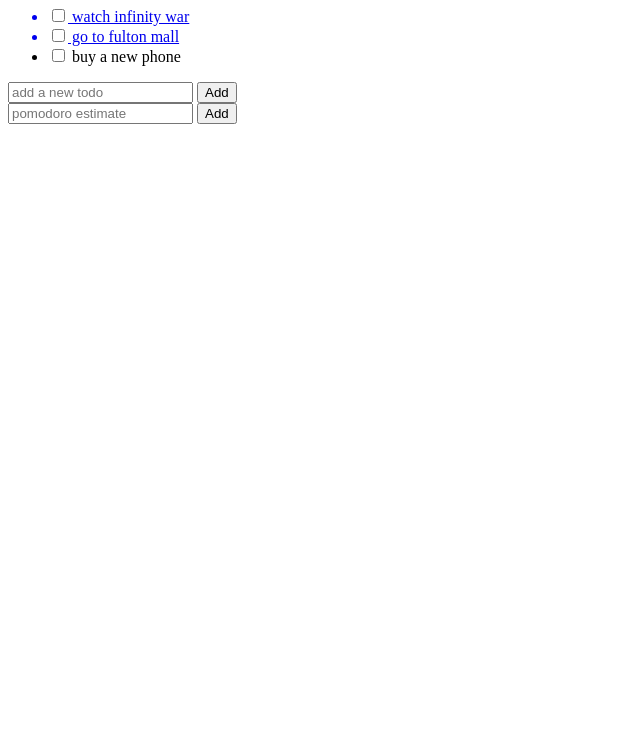
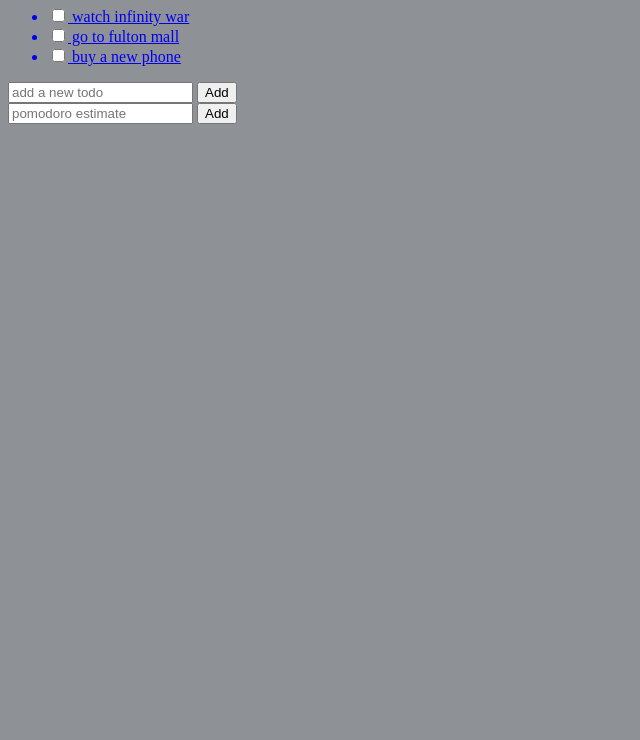
Before and after one commit to raghadmahgoub/To_Do_App_Front_End, a plain HTML site: page index.html in a window 1280 px wide. Shown: the part 60-800 px from the top of the page, without its empty margins (0-640 px from the left). Drawn offline with Linux system fonts and the light colour scheme.

Commit message:
index.html

```diff
--- a/index.html
+++ b/index.html
@@ -3,7 +3,7 @@
  <title>To Do List</title>
  <h1>To Do List</h1>
   </head>
-  <body>
+  <body style="background-color:#8e9196">
  <ul>
   <a href=show.html>
         <li>
@@ -17,10 +17,12 @@
          go to fulton mall
          </li>
         </a>
+        <a href= "show3.html">
         <li>
         <input type="checkbox">
         buy a new phone
         </li>
+        </a>
  </ul>
  <input type="text" placeholder= "add a new todo" >
  <input type="submit" value= "Add">
```
Also changed, not shown: show3.html (+7 -0 lines). Lines whose indentation alone changed are shown as unchanged.
